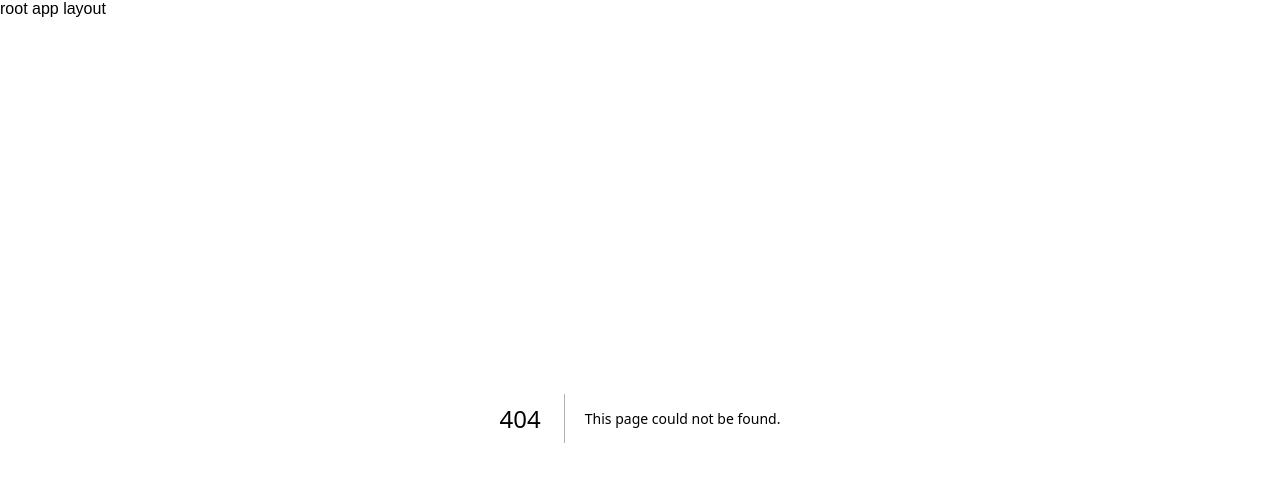
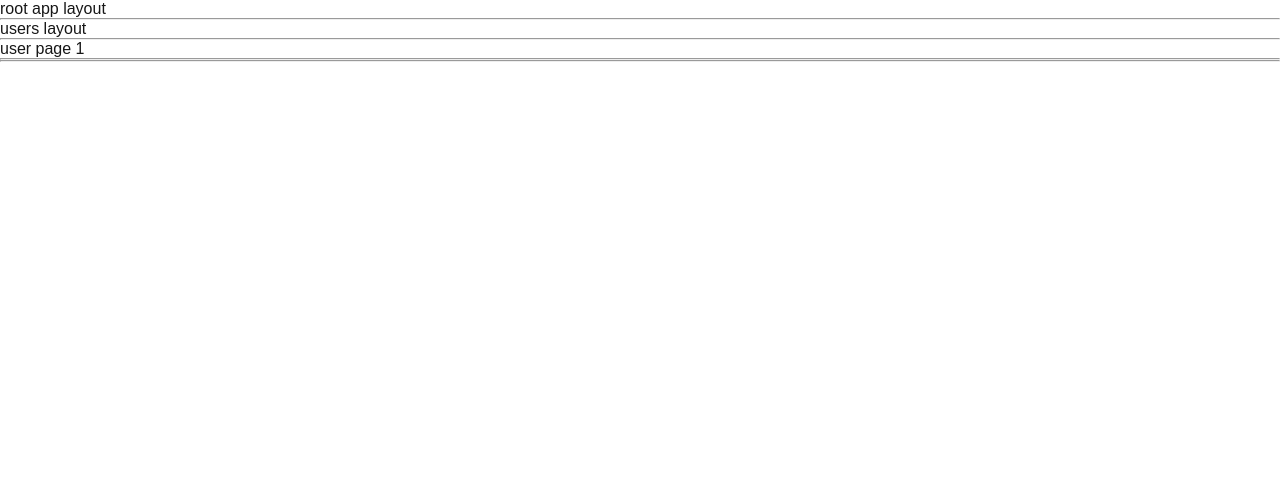
Before and after one commit to Vadim-Moroz/nextjs, a Next.js app: page /users/1 in a window 1280 px wide. Before the commit this address had no page. Shown: the top 482 px of the page. Built offline with nearby package versions, Linux system fonts and the light colour scheme.

Commit message:
Dynamic routes NextJS

```diff
--- /dev/null
+++ b/src/app/(public)/users/[id]/layout.tsx
@@ -0,0 +1,18 @@
+import React from 'react';
+import {Metadata} from "next";
+
+export const metadata: Metadata = {
+  title: 'UserLayout metadata'
+}
+type Props = { children: React.ReactNode }
+const UserLayout = ({children}: Props) => {
+  return (
+      <div>
+        <hr/>
+        {children}
+        <hr/>
+      </div>
+  );
+};
+
+export default UserLayout;
--- /dev/null
+++ b/src/app/(public)/users/[id]/page.tsx
@@ -0,0 +1,17 @@
+import React, {FC} from 'react';
+
+type Props = {
+    params: {id: string }
+}
+const UserPage:FC<Props> = async ({params}) => {
+
+    const {id} = await params
+    console.log(id);
+    return (
+        <div>
+            user page {id}
+        </div>
+    );
+};
+
+export default UserPage;
--- /dev/null
+++ b/src/app/(public)/users/layout.tsx
@@ -0,0 +1,19 @@
+import React from 'react';
+import {Metadata} from "next";
+
+export const metadata: Metadata = {
+  title: 'UsersLayout metadata'
+}
+type Props = { children: React.ReactNode }
+const UsersLayout = ({children}: Props) => {
+  return (
+      <div>
+        <hr/>
+        users layout
+        {children}
+        <hr/>
+      </div>
+  );
+};
+
+export default UsersLayout;
```
Also changed, not shown: src/app/(public)/users/page.tsx (added, +11 -0 lines).
